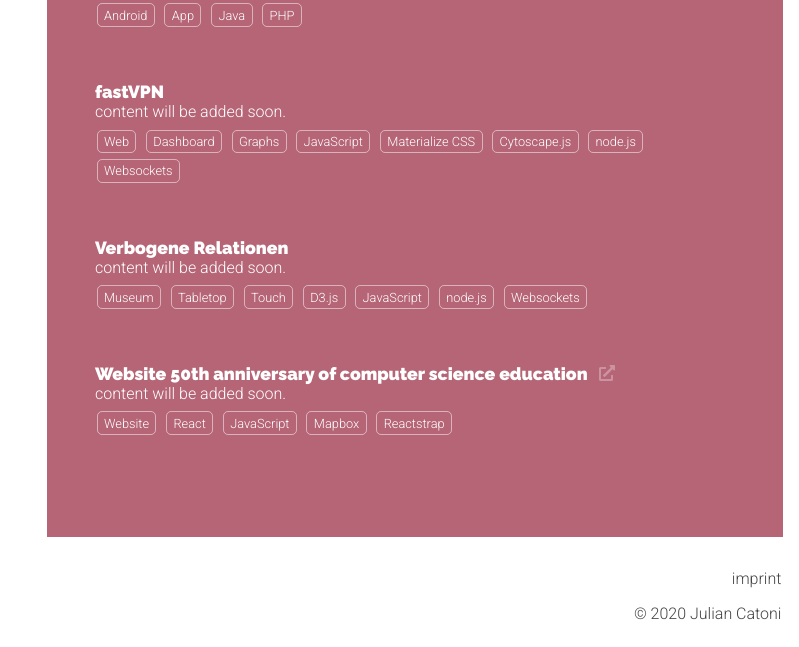
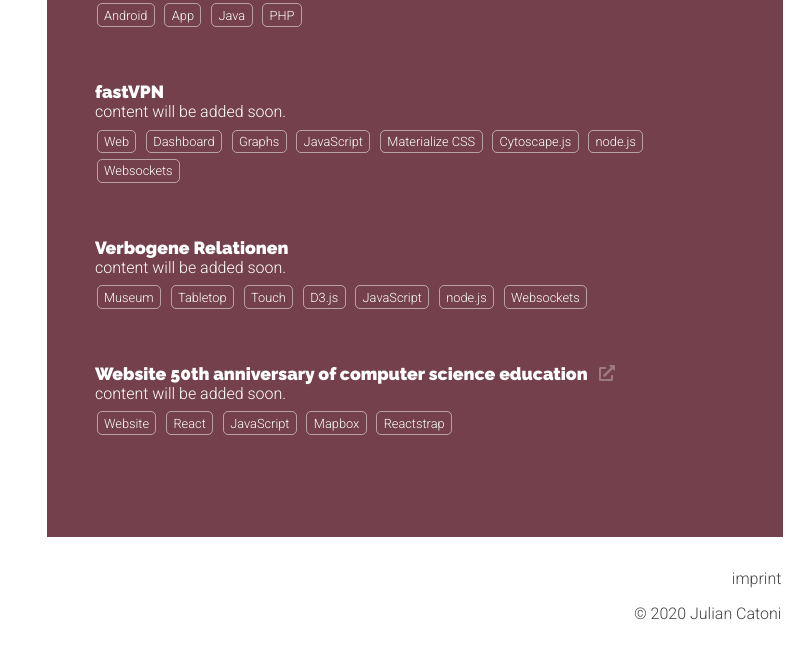
Before and after one commit to julianctni/homepage, a Vue app: page / in a window 1280 px wide. Shown: the part 1675-2322 px from the top of the page, without its empty margins (481-1280 px from the left). Built offline with nearby package versions, Linux system fonts and the light colour scheme.

Commit message:
Made project tile color darker

```diff
--- a/css/style.css
+++ b/css/style.css
@@ -95,7 +95,7 @@
 }
 
 main > section:nth-of-type(3n + 3) {
-  background-color: #b56576;
+  background-color: #73404b;
 }
 
 main > section > h2 {
```
